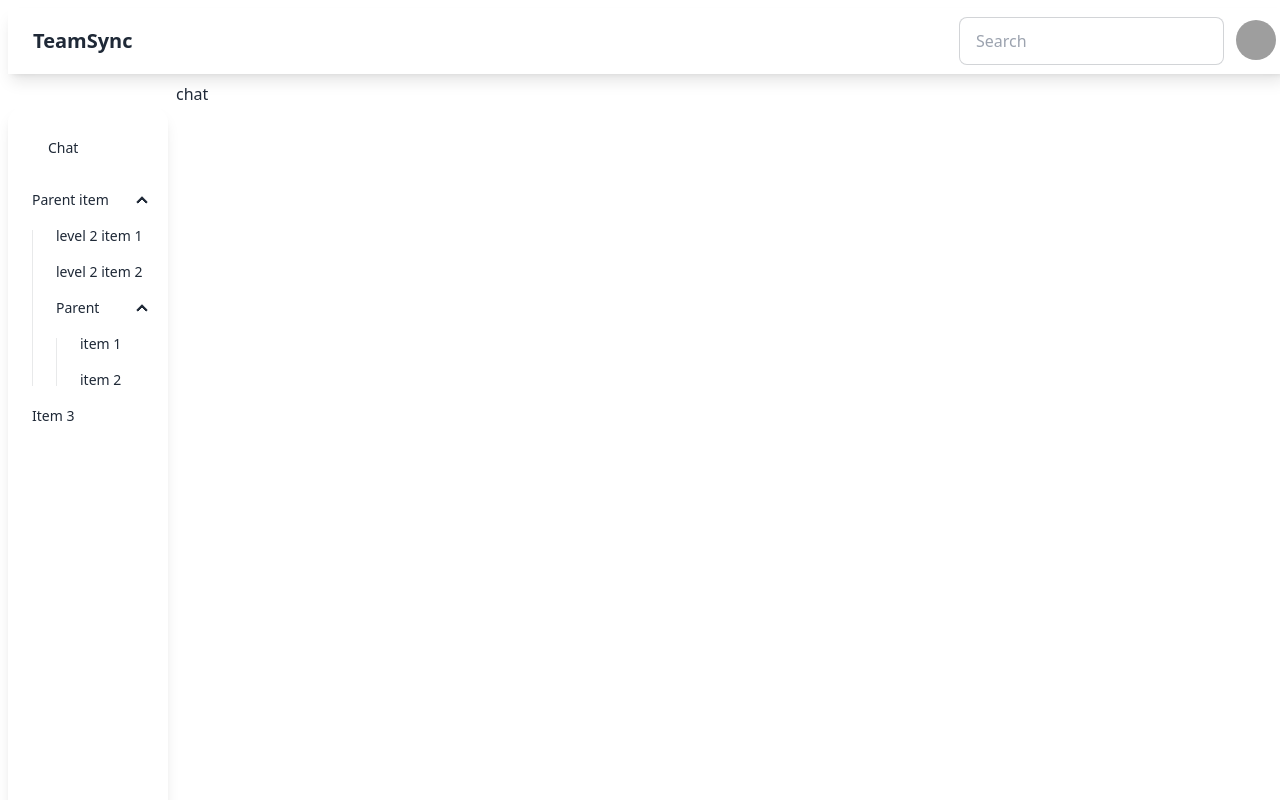
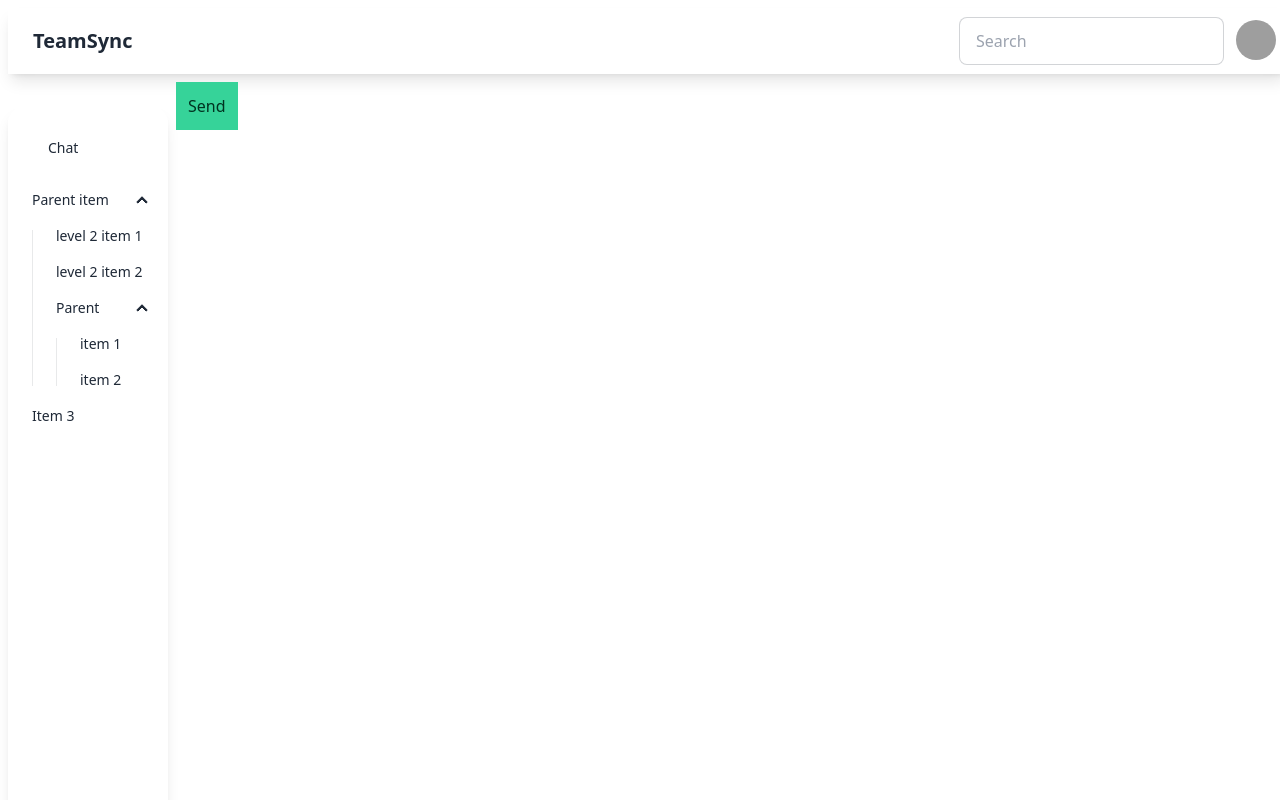
Before and after one commit to mohamim360/TeamSync-Client, a React (Vite) app: page / in a window 1280 px wide. Shown: the top 800 px of the page. Built offline with nearby package versions, Linux system fonts and the light colour scheme; grey boxes are pictures that could not be loaded.

Commit message:
fetching messages

```diff
--- a/src/components/Chat.jsx
+++ b/src/components/Chat.jsx
@@ -1,11 +1,24 @@
-import React from 'react'
+import React, { useState } from "react";
 
 function Chat() {
-	return (
-		<>
-		chat
-		</>
-	)
+  const [message, setMessage] = useState([]);
+
+  function fetchMessageHandler() {
+    fetch("http://localhost:3000/chat/messages")
+      .then((res) => res.json())
+      .then((data) => {
+        setMessage(data.messages[0]);
+      });
+  }
+  return (
+    <>
+      <div>
+        <button className="btn-success p-3" onClick={fetchMessageHandler}>Send</button>
+				<h5>{message.user}</h5>
+        <p>{message.message}</p>
+      </div>
+    </>
+  );
 }
 
-export default Chat
+export default Chat;
```
